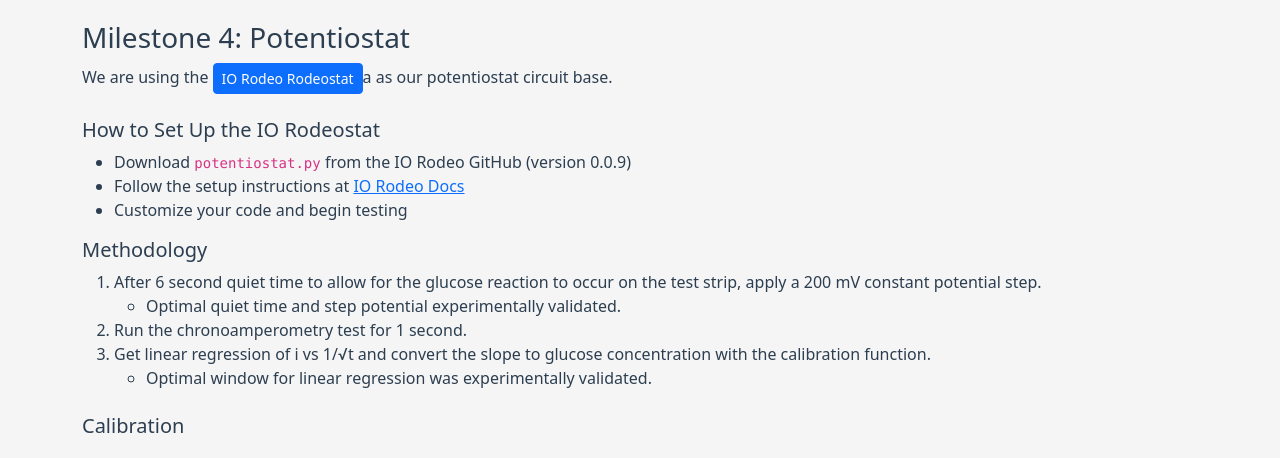
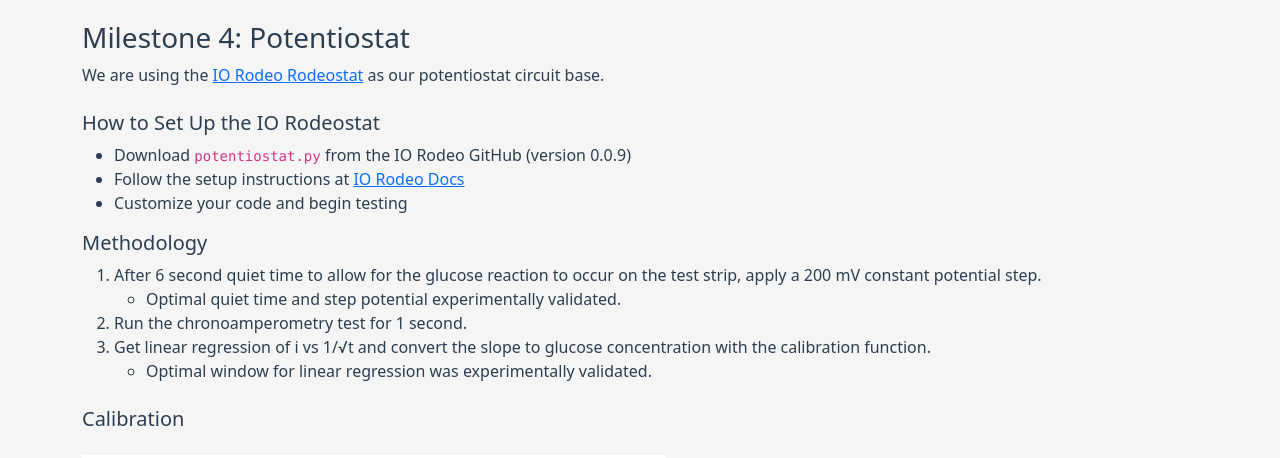
Before and after one commit to kaypowell/kaypowell.github.io, a plain HTML site: page index.html in a window 1280 px wide. Shown: the part 291-749 px from the top of the page. Drawn offline with nearby package versions, Linux system fonts and the light colour scheme.

Commit message:
Update index.html

```diff
--- a/index.html
+++ b/index.html
@@ -50,7 +50,7 @@
 
     <h3 class="mt-4">Milestone 4: Potentiostat</h3>
 
-    <p>We are using the <a href="https://iorodeo.com/products/rodeostat" target="_blank" class="btn btn-sm btn-primary">IO Rodeo Rodeostat</a>a as our potentiostat circuit base.</p>
+    <p>We are using the <a href="https://iorodeo.com/products/rodeostat" target="_blank">IO Rodeo Rodeostat</a> as our potentiostat circuit base.</p>
 
     <h5 class="mt-4">How to Set Up the IO Rodeostat</h5>
     <ul>
@@ -144,9 +144,15 @@
 
         <h5 class="mt-4">Relevant Code Files</h5>
         <ul>
-          <li><a href="MVP Codes/milestone 4 code.py" target="_blank">Glucometer-Arduino Code</a>: Code with Arduino GIGA R1 UI integration</li>
-          <li><a href="MVP Codes/glucometer GUI.py" target="_blank">Glucometer GUI Script</a>: Code for python-only supported glucometer with GUI</li>
-          <li><a href="MVP Codes/glucometer.py" target="_blank">Glucometer Core Functions</a>: Core functions to run glucometer</li>
+          <li>
+            <a href="MVP Codes/milestone 4 code.py" target="_blank">Glucometer-Arduino Code</a>: Code with Arduino GIGA R1 UI integration
+          </li>
+          <li>
+            <a href="MVP Codes/glucometer GUI.py" target="_blank">Glucometer GUI Script</a>: Code for python-only supported glucometer with GUI
+          </li>
+          <li>
+            <a href="MVP Codes/glucometer.py" target="_blank">Glucometer Core Functions</a>: Core functions to run glucometer
+          </li>
         </ul>
       </div>
     </div>
```
